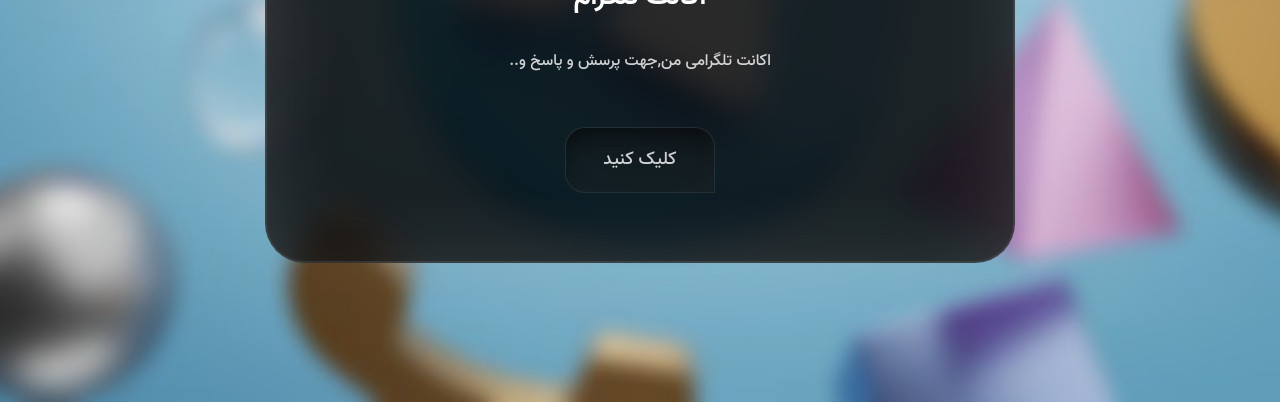
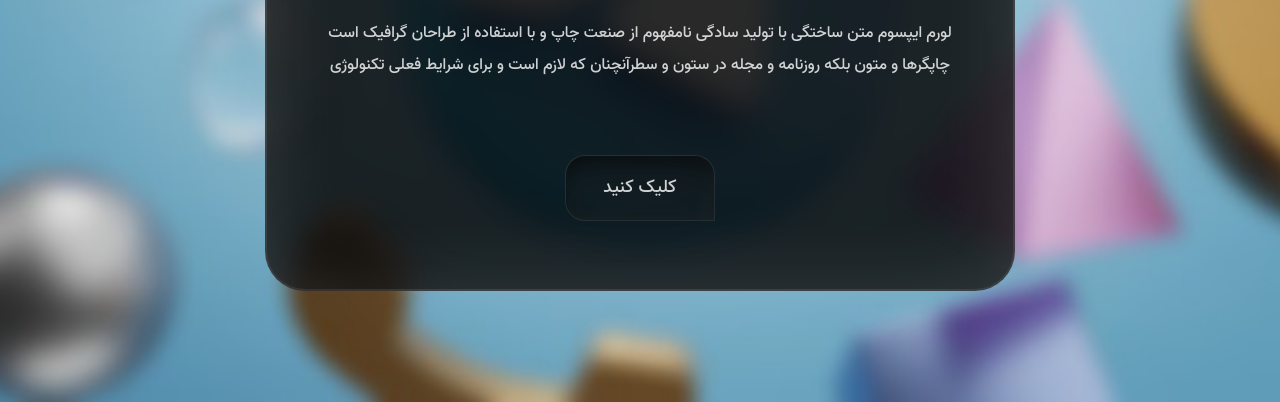
Before and after one commit to mobinjavari/personal-profile, a plain HTML site: page telegram.html in a window 1280 px wide. Shown: the part 398-800 px from the top of the page. Drawn offline with Linux system fonts and the light colour scheme.

Commit message:
Update telegram.html

```diff
--- a/telegram.html
+++ b/telegram.html
@@ -27,7 +27,7 @@
     <meta name="twitter:title" content="mobinjavari" />
     <meta name="twitter:description" />
 
-    <title>Telegram | تلگرام</title>
+    <title>Telegram</title>
 </head>
 <body class="telegram-body">
     <section class="link-box">
@@ -35,8 +35,8 @@
             <p onclick="Back()" class="back-button"> ↻ </p>
             <img src="./assets/img/mobinjavari.png" class="logo-link" alt="Mobin Javari Logo">
             <h1 title="تلگرام"> اکانت تلگرام </h1>
-            <p> اکانت تلگرامی من,جهت پرسش و پاسخ و.. </p>
-            <button onclick="OpenLink('t.me/mobinjavari')" class="button-style cursor-click" title="لینک تلگرام"> کلیک کنید </button>
+            <p>لورم ایپسوم متن ساختگی با تولید سادگی نامفهوم از صنعت چاپ و با استفاده از طراحان گرافیک است چاپگرها و متون بلکه روزنامه و مجله در ستون و سطرآنچنان که لازم است و برای شرایط فعلی تکنولوژی</p><br>
+            <button onclick="OpenLink('t.me/mobinjavari')" class="button-style cursor-click" title="تلگرام"> کلیک کنید </button>
         </div>
     </section>
 </body>
```
